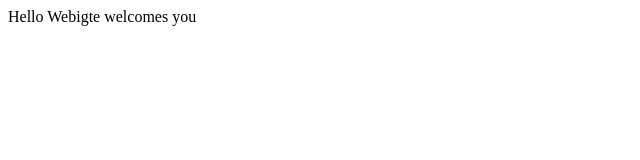
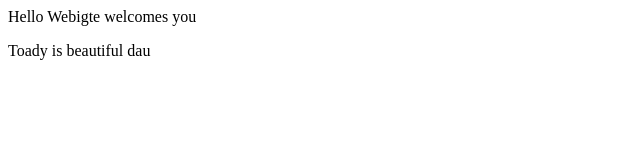
Before and after one commit to 15vignesh/DemoSite, a plain HTML site: page index.html in a window 1280 px wide. Shown: the whole page, without its empty margins (0-640 px from the left). Drawn offline with Linux system fonts and the light colour scheme.

Commit message:
added body tag

```diff
--- a/index.html
+++ b/index.html
@@ -1,6 +1,10 @@
+
 <html>
 <title>Sample website</title>
 <head>
 Hello Webigte welcomes you
 </head>
+<body>
+<p>Toady is beautiful dau</p>
+</body>
 </html>
```
